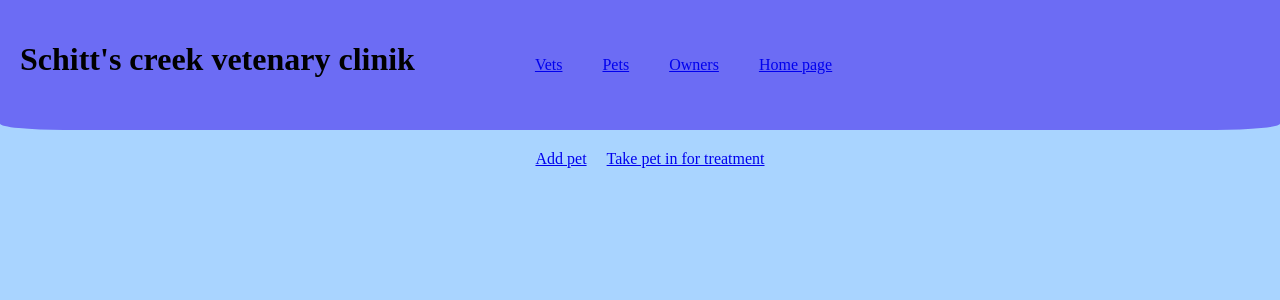
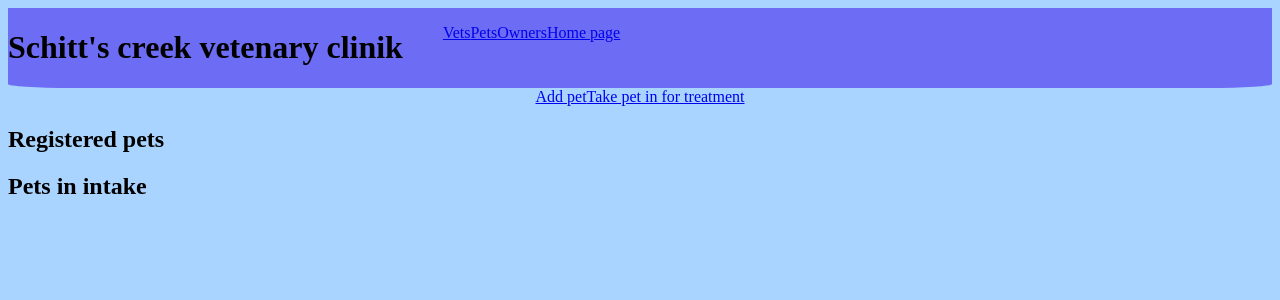
Before and after one commit to Benje1/Benjamin_project, a Flask app: page /pets in a window 1280 px wide. Shown: the top 300 px of the page. Run offline with Flask 2, Linux system fonts and the light colour scheme; data that the repository does not hold is empty; some libraries are stand-ins or nearby versions.

Commit message:
restart css to do some work on it

```diff
--- a/controllers/pet_controller.py
+++ b/controllers/pet_controller.py
@@ -15,6 +15,10 @@ in_care_blueprint = Blueprint("in_care", __name__)
 def pets():
     pets = pet_repository.select_all()
     intake = in_care_repository.select_all()
+    for pet in pets:
+        for animal in intake:
+            if animal.pet_id == pet.id:
+                pets.remove(pet)
     return render_template("pets/index.html", pets=pets, intake=intake)
 
 @pets_blueprint.route("/pets/<id>/delete", methods=["POST"])
--- a/models/in_care.py
+++ b/models/in_care.py
@@ -1,8 +1,9 @@
 class In_care:
 
-    def __init__(self, pet_name, date_of_intake, type, treatment, id=None):
+    def __init__(self, pet_name, date_of_intake, type, treatment, pet_id=None, id=None):
         self.pet_name = pet_name
         self.date_of_intake = date_of_intake
         self.type = type
         self.treatment = treatment
+        self.pet_id = pet_id
         self.id = id
--- a/repositories/in_care_repository.py
+++ b/repositories/in_care_repository.py
@@ -11,7 +11,7 @@ def select_all():
     sql = "SELECT * FROM in_care JOIN pets ON in_care.pet_id = pets.id"
     results = run_sql(sql)
     for row in results:
-        in_care = In_care(row['name'], row['date_of_intake'], row['type_of_animal'], row['treatment'], row['id'])
+        in_care = In_care(row['name'], row['date_of_intake'], row['type_of_animal'], row['treatment'], row['pet_id'], row['id'])
         intake.append(in_care)
     return intake
 
--- a/static/style.css
+++ b/static/style.css
@@ -1,16 +1,10 @@
 html {
     background-color: rgba(131, 193, 255, 0.69);
-}
-
-body {
-    margin: 0;
 }
 
 header {
     display: flex;
     background-color: rgb(108, 108, 244);
-    margin: 0px;
-    padding: 20px;
     border-radius: 0% 0 5% 5%;
 }
 
@@ -18,20 +12,17 @@ nav {
     display: flex;
     justify-content: center;
     text-decoration: none;
-    margin: 20px;
 }
 
 nav ul {
     display: flex;
     flex-direction: row;
-    margin-left: 20px;
 }
 
 
 ul li {
     display: flex;
     list-style: none;
-    margin-left: 20px;
 }
 
 div nav {
@@ -41,29 +32,18 @@ div nav {
 form {
     display: flex;
     flex-direction: column;
-    padding: 50px;
     align-items: baseline;
-    margin-left: 20px;
 }
 
-p, a {
-    margin-left: 20px;
-}
 
-p > a {
-    margin-left: 0;
-}
+
 
 input, select {
-    margin-bottom: 10px;
     width: 150px;
 }
 
 #grid-container {
     display: grid;
-    grid-template-columns: auto auto;
-}
-
-/* #grid-item {
-    display: grid;
-} */
+    grid-template-areas:
+    50% 50%;
+    }
--- a/templates/pets/index.html
+++ b/templates/pets/index.html
@@ -4,25 +4,27 @@
     <a href="/pets/new">Add pet</a>
     <a href="in_care/new">Take pet in for treatment</a>
 </nav>
-<div id="grid-container">
-    <div class="grid-item"><p>{% for pet in pets %}
-
+<section id="grid-container">
+    <div class="registered">
+        <h2>Registered pets</h2><p>
+        {% for pet in pets %}
         Pet name: <a href="/pets/{{pet.id}}">{{pet.name}},</a>
         Type: {{pet.type}},
         Date of birth: {{pet.dob}},
-        Treatmnet: {{pet.treatment}}.
+        Treatmnet: {{pet.treatment}}.</p>
         <form action="/pets/{{pet.id}}/delete" method="post">
             <button>Remove</button>
         </form></div>
         {% endfor %}
 
-        <div class="grid-item">
+        <div class="intake">
+            <h2>Pets in intake</h2>
             {% for animal in intake %}
-                <p>{{animal.pet_name}}, {{animal.type}}: date of intake {{animal.date_of_intake}} and treatment is {{animal.treatment}}</p>
+                <p><a href="/pets/{{animal.id}}">{{animal.pet_name}}</a>, {{animal.type}}: date of intake {{animal.date_of_intake}} and treatment is {{animal.treatment}}</p>
                 <form action="/in_care/{{animal.id}}/delete" method="post">
                     <button>Remove from intake</button>
                 </form>
                 {% endfor %}
         </div>
-    </div>
+    </section>
 {% endblock %}
```
